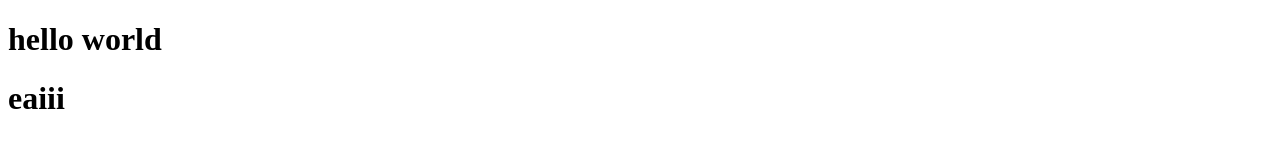
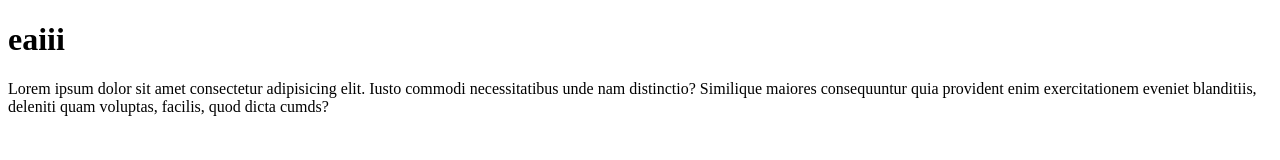
Before and after one commit to lrealOne/myFirtsProject, a plain HTML site: page index.html in a window 1280 px wide. Drawn offline with Linux system fonts and the light colour scheme.

Commit message:
Adicionado texto Lorem ao projeto

```diff
--- a/index.html
+++ b/index.html
@@ -6,7 +6,9 @@
     <title>Document</title>
 </head>
 <body>
-    <h1> hello world </h1>
     <h1> eaiii </h1>
+    <p>
+        Lorem ipsum dolor sit amet consectetur adipisicing elit. Iusto commodi necessitatibus unde nam distinctio? Similique maiores consequuntur quia provident enim exercitationem eveniet blanditiis, deleniti quam voluptas, facilis, quod dicta cumds?
+    </p>
 </body>
 </html>
```
